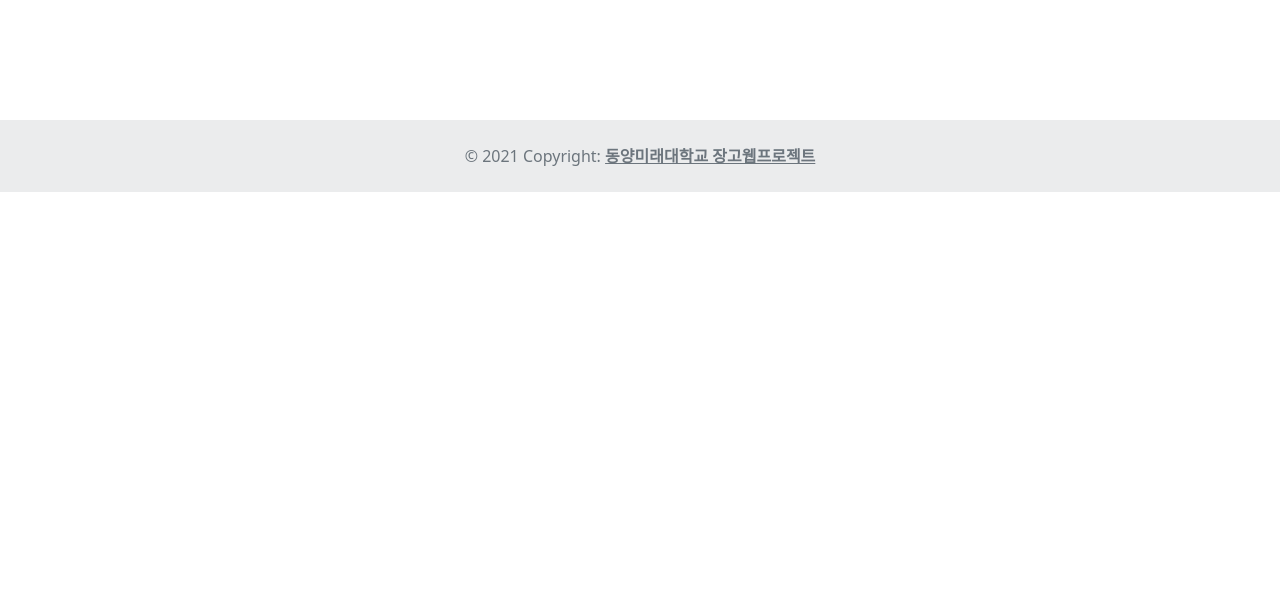
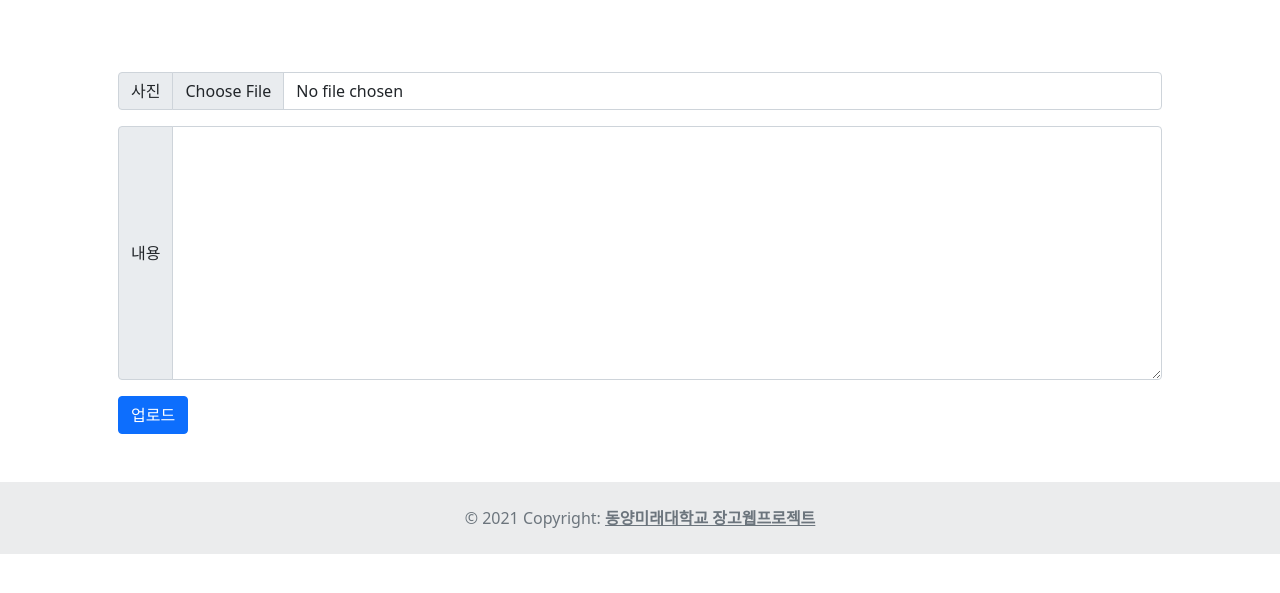
Before and after one commit to webtattoo-kakao/python-dstargram, a Django app: page /upload/ in a window 1280 px wide. Shown: the part 128-721 px from the top of the page. Run offline with Django 3.2, Linux system fonts and the light colour scheme.

Commit message:
[참고파일] 리소스파일

```diff
--- a/photo/templates/photo/upload.html
+++ b/photo/templates/photo/upload.html
@@ -7,6 +7,24 @@
 
 {% block contents %}
 
+    <div class="row g-3">
 
+        <form action="" method="post" enctype="multipart/form-data">
+            {% csrf_token %}
+
+            <div class="input-group mb-3">
+                <label class="input-group-text" for="id_photo">사진</label>
+                <input type="file" name="photo" accept="image/*" class="form-control" id="id_photo">
+            </div>
+
+            <div class="input-group mb-3">
+                <span class="input-group-text">내용</span>
+                <textarea name="text" class="form-control" aria-label="With textarea" cols="40" rows="10" required id="id_text"></textarea>
+            </div>
+
+            <button type="submit" class="btn btn-primary">업로드</button>
+        </form>
+
+    </div>
 
 {% endblock %}
--- a/photo/views.py
+++ b/photo/views.py
@@ -1,4 +1,4 @@
-from django.shortcuts import render
+from django.shortcuts import render, redirect
 
 # Create your views here.
 from .models import Photo
@@ -8,16 +8,39 @@ from django.views.generic.edit import CreateView
 
 def photo_list(request):
 
-    photo_data_list = Photo.objects.all()
+    photo_data_list = Photo.objects.order_by('-created').all()
 
     return render(request, 'photo/list.html', {
        'photo_data_list': photo_data_list
     })
 
 
+# GET, POST
 class PhotoUploadView(CreateView):
     model = Photo
     fields = [
         'photo', 'text'
     ]
     template_name = 'photo/upload.html'
+
+    def form_valid(self, form):
+        form.instance.author_id = self.request.user.id
+
+        if not form.is_valid():
+            return self.render_to_response({
+                'form': form
+            })
+
+        form.instance.save()
+        return redirect('/')
+
+
+        """
+        if form.is_valid():
+            form.instance.save()
+            return redirect('/')
+        else:
+            return self.render_to_response({
+                'form': form
+            })
+        """
```
Also changed, not shown: db.sqlite3, media/photo/2021/06/05/블랙위도우.jpg (added), media/photo/2021/06/05/블랙위도우_qvryLXW.jpg (added), media/photo/2021/06/05/원더우먼.png (added), media/photo/2021/06/06/블랙위도우.jpg (added).
